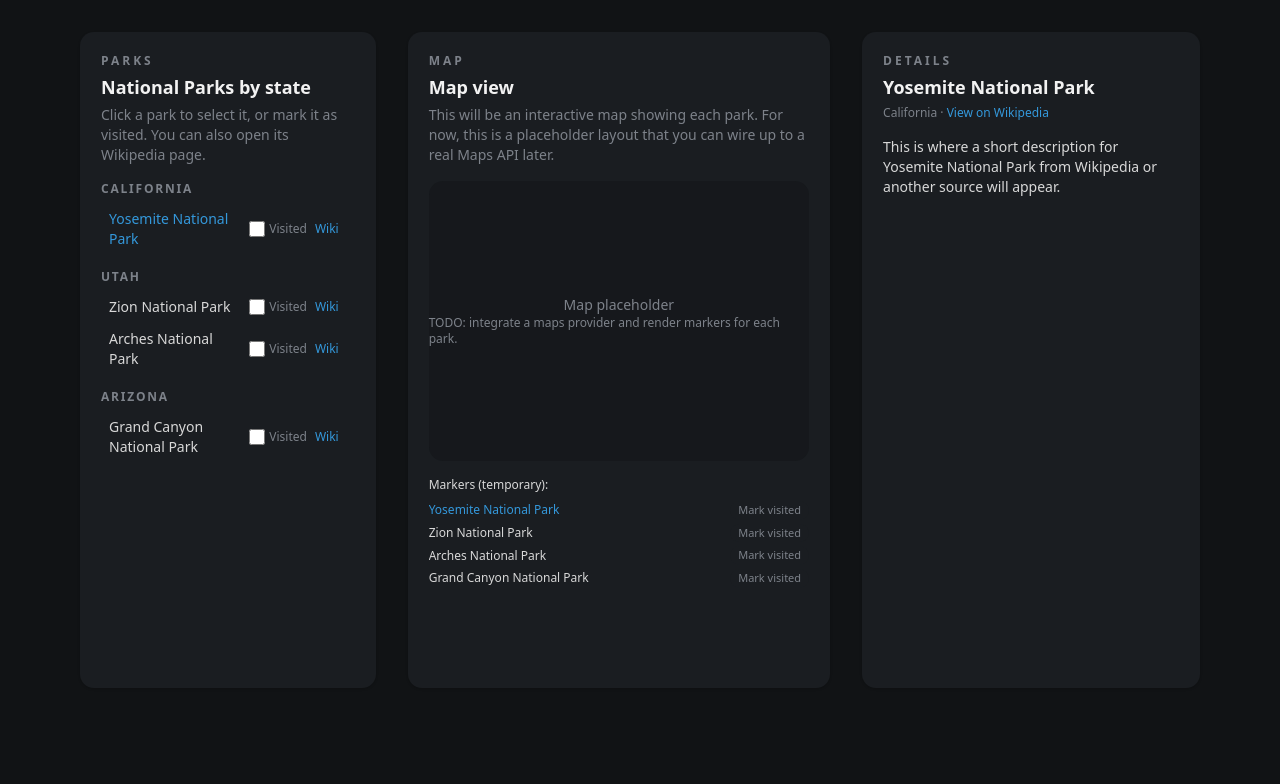
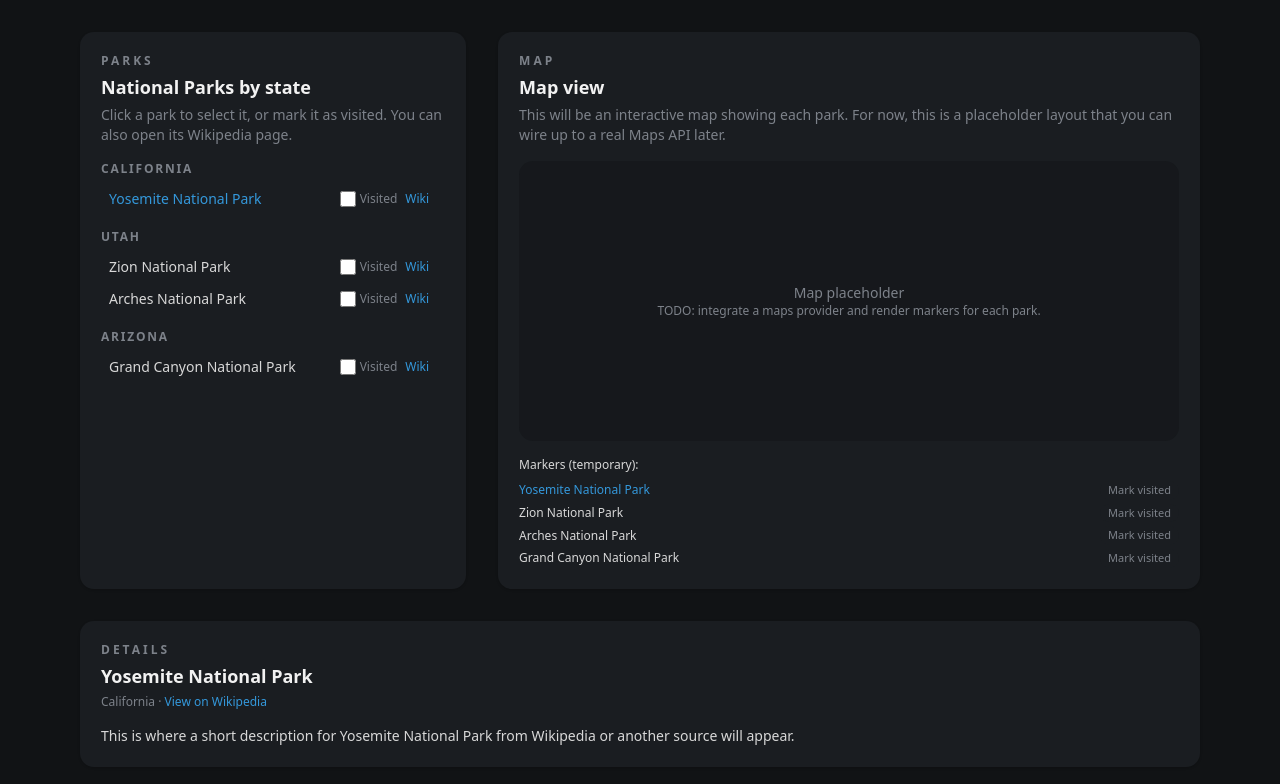
Before and after one commit to kdilts13/portfolio, a Next.js app in the folder web/: page /parks in a window 1280 px wide. Shown: the top 784 px of the page. Built offline with nearby package versions, Linux system fonts and the light colour scheme; no server answers.

Commit message:
move park description box under the othe two

```diff
--- a/web/src/app/parks/page.tsx
+++ b/web/src/app/parks/page.tsx
@@ -6,7 +6,6 @@
 import ParkMap from '@/app/components/parks/ParkMap';
 import ParkDetailsPanel from '@/app/components/parks/ParkDetailsPanel';
 
-// Temporary stub data until you hook up a real API
 const MOCK_PARKS: Park[] = [
   {
     id: 'yosemite',
@@ -48,13 +47,9 @@
   const [visitedParkIds, setVisitedParkIds] = useState<string[]>([]);
   const [selectedParkSummary, setSelectedParkSummary] = useState<string | null>(null);
 
-  // Placeholder: load parks list (later this should call your backend)
   useEffect(() => {
     async function loadParks() {
-      // TODO: Replace this with a real API call, e.g.:
-      // const response = await fetch('/api/parks');
-      // const data: Park[] = await response.json();
-      // setParks(data);
+      // TODO: replace with real API call
       setParks(MOCK_PARKS);
       setSelectedParkId(MOCK_PARKS[0]?.id ?? null);
     }
@@ -62,7 +57,6 @@
     loadParks();
   }, []);
 
-  // Placeholder: load summary for the selected park (e.g., from Wikipedia via your backend)
   useEffect(() => {
     if (!selectedParkId) {
       setSelectedParkSummary(null);
@@ -75,11 +69,7 @@
       return;
     }
 
-    // TODO: Replace with real API call:
-    // const res = await fetch(`/api/parks/${park.id}/summary`);
-    // const { summary } = await res.json();
-    // setSelectedParkSummary(summary);
-
+    // TODO: replace with real API call
     setSelectedParkSummary(
       `This is where a short description for ${park.name} from Wikipedia or another source will appear.`,
     );
@@ -92,25 +82,26 @@
   const handleToggleVisited = (parkId: string, visited: boolean) => {
     setVisitedParkIds((prev) => {
       const exists = prev.includes(parkId);
-      if (visited && !exists) {
-        return [...prev, parkId];
-      }
-      if (!visited && exists) {
-        return prev.filter((id) => id !== parkId);
-      }
+      if (visited && !exists) return [...prev, parkId];
+      if (!visited && exists) return prev.filter((id) => id !== parkId);
       return prev;
     });
 
-    // TODO: Replace this with a persistence call, e.g.:
-    // await fetch('/api/visitedParks', { method: 'POST', body: JSON.stringify({ parkId, visited }) });
+    // TODO: persist visited state via API / Firestore
   };
 
   const selectedPark = parks.find((p) => p.id === selectedParkId) ?? null;
 
   return (
     <main className="min-h-screen bg-background text-foreground">
-      <div className="mx-auto flex min-h-[calc(100vh-5rem)] max-w-6xl flex-col gap-6 px-4 py-8 lg:grid lg:grid-cols-[minmax(0,1.4fr)_minmax(0,2fr)_minmax(0,1.6fr)] lg:gap-8">
-        {/* Box 1: list */}
+      <div
+        className="
+          mx-auto max-w-6xl px-4 py-8
+          flex flex-col gap-6
+          lg:grid lg:grid-cols-[minmax(0,1.1fr)_minmax(0,2fr)] lg:auto-rows-min lg:gap-8
+        "
+      >
+        {/* Box 1: checklist / list (left column) */}
         <ParkList
           parks={parks}
           selectedParkId={selectedParkId}
@@ -119,7 +110,7 @@
           onToggleVisited={handleToggleVisited}
         />
 
-        {/* Box 2: map (will later be a real map) */}
+        {/* Box 2: map (right column) */}
         <ParkMap
           parks={parks}
           selectedParkId={selectedParkId}
@@ -128,8 +119,10 @@
           onToggleVisited={handleToggleVisited}
         />
 
-        {/* Box 3: details / blurb */}
-        <ParkDetailsPanel park={selectedPark} summary={selectedParkSummary} />
+        {/* Box 3: details (full width under both) */}
+        <div className="lg:col-span-2">
+          <ParkDetailsPanel park={selectedPark} summary={selectedParkSummary} />
+        </div>
       </div>
     </main>
   );
```
